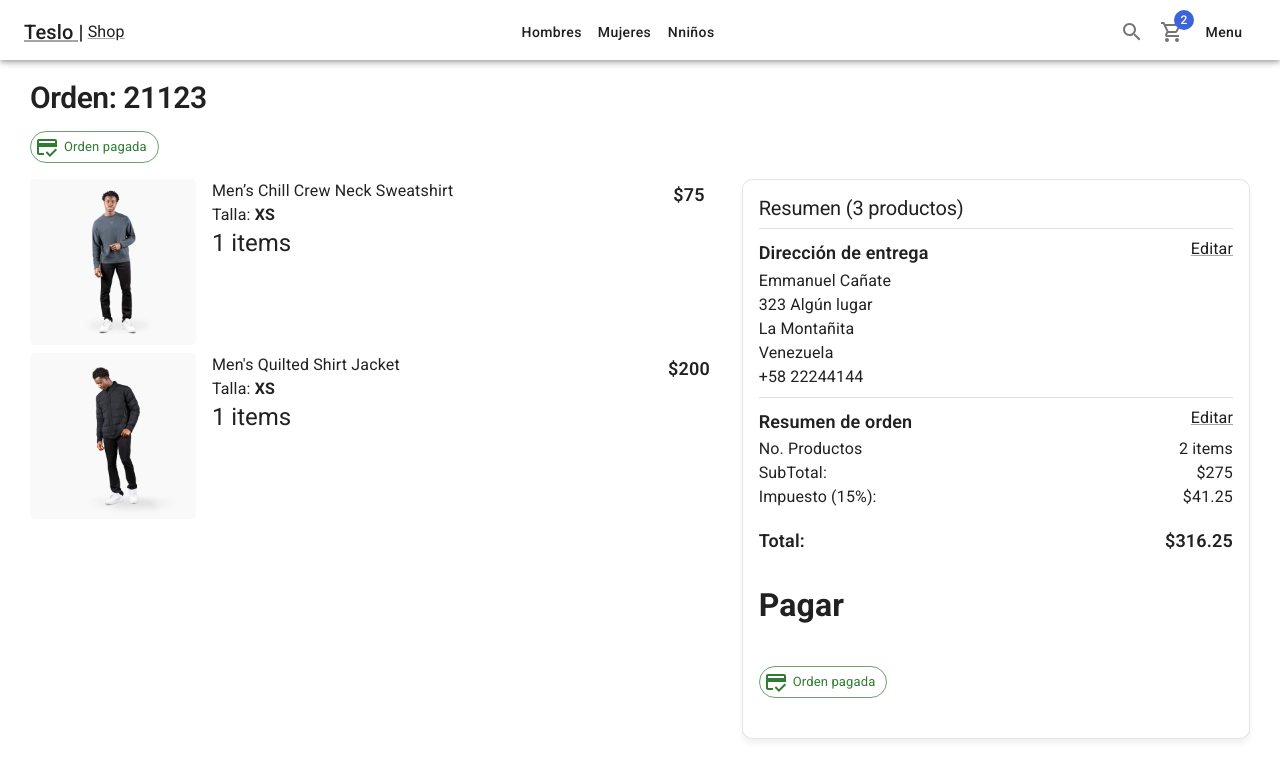
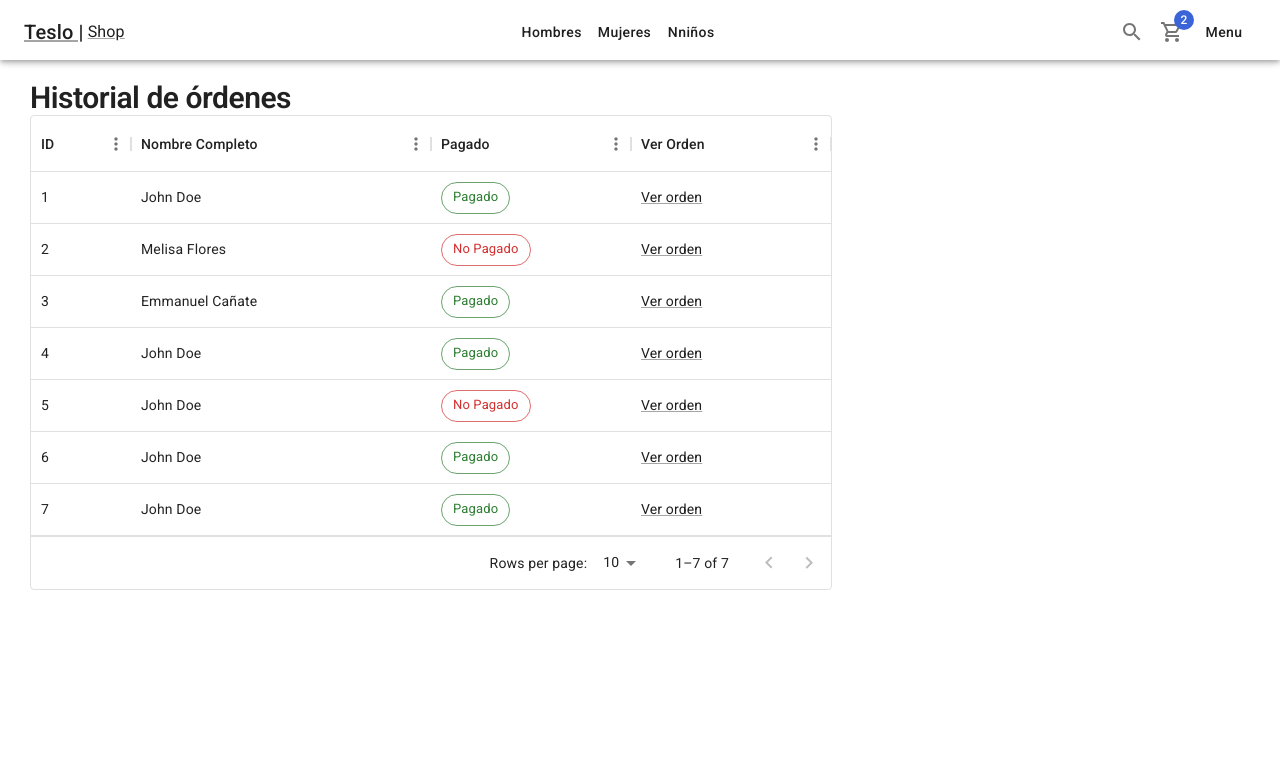
Before and after one commit to EmmanuelJCA/teslo-shop-webapp, a Next.js app: page /orders/history in a window 1280 px wide. Shown: the top 778 px of the page. Built offline with nearby package versions, Linux system fonts and the light colour scheme.

Commit message:
orders history page

```diff
--- a/package.json
+++ b/package.json
@@ -14,6 +14,7 @@
     "@fontsource/roboto": "^5.0.8",
     "@mui/icons-material": "^5.14.3",
     "@mui/material": "^5.14.5",
+    "@mui/x-data-grid": "^6.11.2",
     "@types/node": "20.5.0",
     "@types/react": "18.2.20",
     "@types/react-dom": "18.2.7",
--- /dev/null
+++ b/pages/orders/history.tsx
@@ -0,0 +1,73 @@
+import NextLink from 'next/link';
+import { Chip, Grid, Link, Typography } from '@mui/material';
+import { DataGrid, GridColDef } from '@mui/x-data-grid';
+
+import { ShopLayout } from '@/components/layouts';
+
+const columns: GridColDef[] = [
+  { field: 'id', headerName: 'ID', width: 100 },
+  { field: 'fullname', headerName: 'Nombre Completo', width: 300, sortable: false },
+  {
+    field: 'paid',
+    headerName: 'Pagado',
+    description: 'Información de estado de la orden',
+    width: 200,
+    renderCell: (params) => {
+      return (
+        params.row.paid
+          ? <Chip label='Pagado' variant='outlined' color='success' />
+          : <Chip label='No Pagado' variant='outlined' color='error' />
+      )
+    }
+  },
+  {
+    field: 'order',
+    headerName: 'Ver Orden',
+    width: 200,
+    sortable: false,
+    renderCell: (params) => {
+      return (
+        <NextLink href={`/orders/${ params.row.id }`} passHref legacyBehavior>
+          <Link underline='always'>
+            Ver orden
+          </Link>
+        </NextLink>
+      )
+    }
+  }
+];
+
+const rows = [
+  { id: 1, paid: true, fullname: 'John Doe' },
+  { id: 2, paid: false, fullname: 'Melisa Flores' },
+  { id: 3, paid: true, fullname: 'Emmanuel Cañate' },
+  { id: 4, paid: true, fullname: 'John Doe' },
+  { id: 5, paid: false, fullname: 'John Doe' },
+  { id: 6, paid: true, fullname: 'John Doe' },
+  { id: 7, paid: true, fullname: 'John Doe' },
+];
+
+const HistoryPage = () => {
+  return (
+    <ShopLayout title='Historial de ordenes' pageDescription='Historial de ordenes del cliente'>
+      <Typography variant='h1' component='h1'>Historial de órdenes</Typography>
+
+      <Grid container>
+        <Grid item>
+          <DataGrid
+            rows={ rows }
+            columns={ columns }
+            initialState={{
+              pagination: {
+                paginationModel: { pageSize: 10 }
+              },
+            }}
+            pageSizeOptions={[10, 15, 20]}
+          />
+        </Grid>
+      </Grid>
+    </ShopLayout>
+  )
+}
+
+export default HistoryPage;
```
